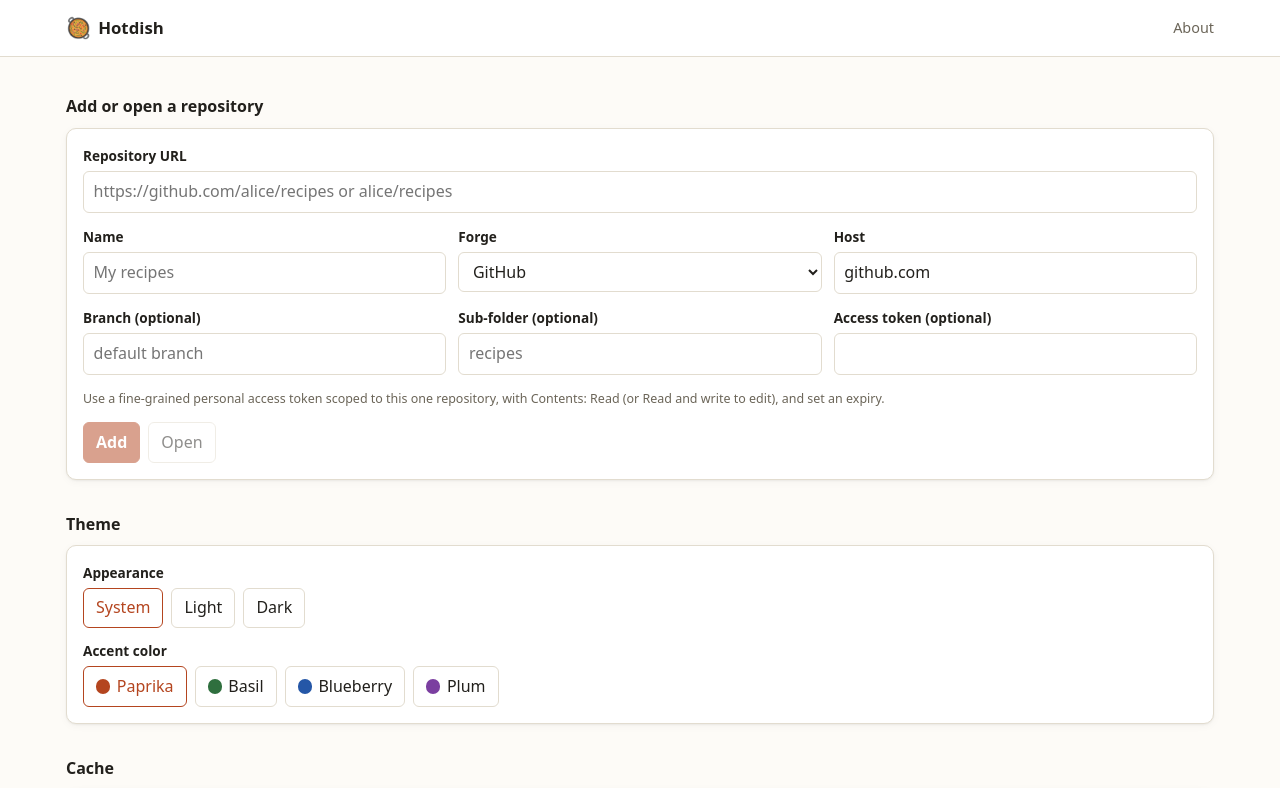
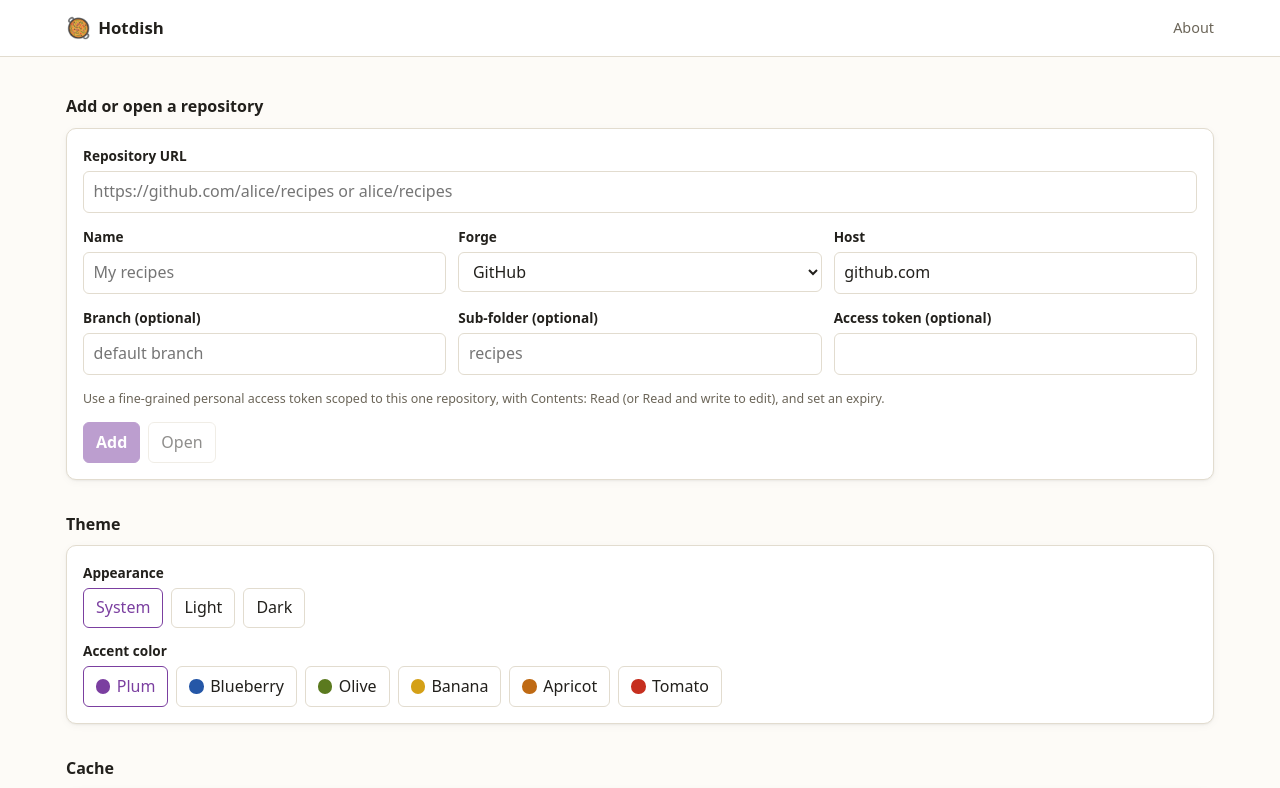
Before and after one commit to aleched/hotdish-site, a SvelteKit app: page / in a window 1280 px wide. Shown: the top 788 px of the page. Built offline with nearby package versions, Linux system fonts and the light colour scheme.

Commit message:
updated accent colors

```diff
--- a/src/app.css
+++ b/src/app.css
@@ -5,8 +5,8 @@
 	--border: #e2dccf;
 	--text: #22201c;
 	--text-dim: #6b6558;
-	--accent: #b4451f;
-	--accent-dim: #d9743f;
+	--accent: #7b3fa0;
+	--accent-dim: #a066c6;
 	--danger: #b3261e;
 	--warn: #8a6d1f;
 	--ok: #2f6f3e;
@@ -25,8 +25,8 @@
 		--border: #3a3633;
 		--text: #ece7df;
 		--text-dim: #a39c90;
-		--accent: #e88a5c;
-		--accent-dim: #c96c3c;
+		--accent: #c08be6;
+		--accent-dim: #a066c6;
 		--danger: #f2857c;
 		--warn: #d9b85c;
 		--ok: #7cc48d;
@@ -41,52 +41,76 @@
 	--border: #3a3633;
 	--text: #ece7df;
 	--text-dim: #a39c90;
-	--accent: #e88a5c;
-	--accent-dim: #c96c3c;
+	--accent: #c08be6;
+	--accent-dim: #a066c6;
 	--danger: #f2857c;
 	--warn: #d9b85c;
 	--ok: #7cc48d;
 	--shadow: 0 1px 2px rgb(0 0 0 / 0.3), 0 2px 8px rgb(0 0 0 / 0.25);
 }
 
-/* Accent presets: light values first, then dark (explicit or via system preference). */
+/* Accent presets (plum is the default): light values first, then dark. */
 :root[data-accent='green'] {
-	--accent: #2f6f3e;
-	--accent-dim: #4d9a5e;
+	--accent: #5b7a1f;
+	--accent-dim: #82a33a;
 }
 :root[data-accent='blue'] {
 	--accent: #2557a7;
 	--accent-dim: #4a7fd0;
 }
-:root[data-accent='purple'] {
-	--accent: #7b3fa0;
-	--accent-dim: #a066c6;
+:root[data-accent='red'] {
+	--accent: #c62f1f;
+	--accent-dim: #e5604f;
+}
+:root[data-accent='yellow'] {
+	--accent: #9a7400;
+	--accent-dim: #c79a1a;
+}
+:root[data-accent='orange'] {
+	--accent: #bf6a14;
+	--accent-dim: #e8963f;
 }
 @media (prefers-color-scheme: dark) {
+	:root:not([data-theme='light'])[data-accent='yellow'] {
+		--accent: #f0cf5a;
+		--accent-dim: #c79a1a;
+	}
+	:root:not([data-theme='light'])[data-accent='orange'] {
+		--accent: #f7b26b;
+		--accent-dim: #e8963f;
+	}
 	:root:not([data-theme='light'])[data-accent='green'] {
-		--accent: #7cc48d;
-		--accent-dim: #4d9a5e;
+		--accent: #b3d35c;
+		--accent-dim: #82a33a;
 	}
 	:root:not([data-theme='light'])[data-accent='blue'] {
 		--accent: #7aa9f0;
 		--accent-dim: #4a7fd0;
 	}
-	:root:not([data-theme='light'])[data-accent='purple'] {
-		--accent: #c08be6;
-		--accent-dim: #a066c6;
+	:root:not([data-theme='light'])[data-accent='red'] {
+		--accent: #ff7a6b;
+		--accent-dim: #e5604f;
 	}
 }
 :root[data-theme='dark'][data-accent='green'] {
-	--accent: #7cc48d;
-	--accent-dim: #4d9a5e;
+	--accent: #b3d35c;
+	--accent-dim: #82a33a;
 }
 :root[data-theme='dark'][data-accent='blue'] {
 	--accent: #7aa9f0;
 	--accent-dim: #4a7fd0;
 }
-:root[data-theme='dark'][data-accent='purple'] {
-	--accent: #c08be6;
-	--accent-dim: #a066c6;
+:root[data-theme='dark'][data-accent='yellow'] {
+	--accent: #f0cf5a;
+	--accent-dim: #c79a1a;
+}
+:root[data-theme='dark'][data-accent='orange'] {
+	--accent: #f7b26b;
+	--accent-dim: #e8963f;
+}
+:root[data-theme='dark'][data-accent='red'] {
+	--accent: #ff7a6b;
+	--accent-dim: #e5604f;
 }
 
 * {
--- a/src/app.html
+++ b/src/app.html
@@ -4,12 +4,12 @@
 		<meta charset="utf-8" />
 		<meta name="viewport" content="width=device-width, initial-scale=1" />
 		<link rel="icon" href="%sveltekit.assets%/favicon.svg" />
-		<meta name="theme-color" content="#b4451f" />
+		<meta name="theme-color" content="#7b3fa0" />
 		<script>
 			try {
 				var t = JSON.parse(localStorage.getItem('hotdish.theme.v1') || '{}');
 				if (t.mode === 'light' || t.mode === 'dark') document.documentElement.dataset.theme = t.mode;
-				if (t.accent && t.accent !== 'default') document.documentElement.dataset.accent = t.accent;
+				if (t.accent && t.accent !== 'purple') document.documentElement.dataset.accent = t.accent;
 			} catch (e) {}
 		</script>		%sveltekit.head%
 	</head>
--- a/src/lib/store/theme.svelte.ts
+++ b/src/lib/store/theme.svelte.ts
@@ -1,21 +1,23 @@
 import { browser } from '$app/environment';
 
 export type ThemeMode = 'system' | 'light' | 'dark';
-export type ThemeAccent = 'default' | 'green' | 'blue' | 'purple';
+export type ThemeAccent = 'purple' | 'blue' | 'red' | 'green' | 'yellow' | 'orange';
 
 export const THEME_MODES: ThemeMode[] = ['system', 'light', 'dark'];
 export const THEME_ACCENTS: { id: ThemeAccent; label: string; color: string }[] = [
-	{ id: 'default', label: 'Paprika', color: '#b4451f' },
-	{ id: 'green', label: 'Basil', color: '#2f6f3e' },
+	{ id: 'purple', label: 'Plum', color: '#7b3fa0' },
 	{ id: 'blue', label: 'Blueberry', color: '#2557a7' },
-	{ id: 'purple', label: 'Plum', color: '#7b3fa0' }
+	{ id: 'green', label: 'Olive', color: '#5b7a1f' },
+	{ id: 'yellow', label: 'Banana', color: '#d4a017' },
+	{ id: 'orange', label: 'Apricot', color: '#bf6a14' },
+	{ id: 'red', label: 'Tomato', color: '#c62f1f' }
 ];
 
 const STORAGE_KEY = 'hotdish.theme.v1';
 
 class ThemeStore {
 	mode = $state<ThemeMode>('system');
-	accent = $state<ThemeAccent>('default');
+	accent = $state<ThemeAccent>('purple');
 
 	constructor() {
 		if (!browser) return;
@@ -57,7 +59,7 @@ class ThemeStore {
 		const root = document.documentElement;
 		if (this.mode === 'system') root.removeAttribute('data-theme');
 		else root.setAttribute('data-theme', this.mode);
-		if (this.accent === 'default') root.removeAttribute('data-accent');
+		if (this.accent === 'purple') root.removeAttribute('data-accent');
 		else root.setAttribute('data-accent', this.accent);
 	}
 }
```
